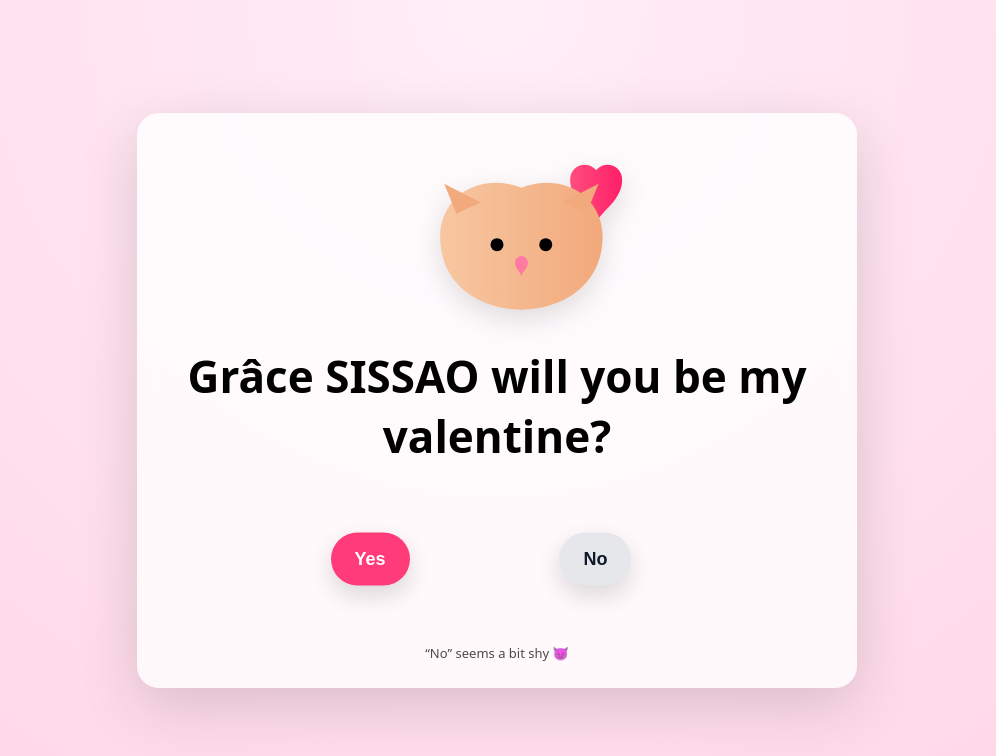
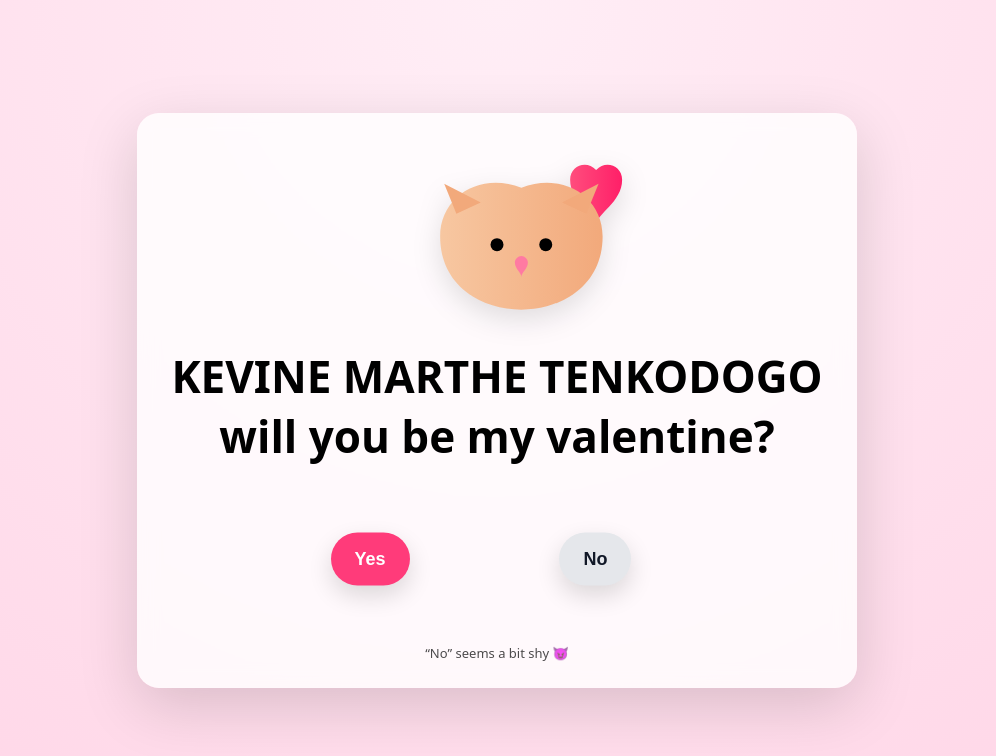
Before and after one commit to koriyiadieudonne-glitch/Valentine, a plain HTML site: page Grace.html in a window 1280 px wide. Shown: the whole page, without its empty margins (143-1139 px from the left). Drawn offline with nearby package versions, Linux system fonts and the light colour scheme.

Commit message:
Update index.html

```diff
--- a/Grace.html
+++ b/Grace.html
@@ -171,7 +171,7 @@
             fill="#ff7aa2"/>
     </svg>
 
-    <h1>Grâce SISSAO will you be my valentine?</h1>
+    <h1>KEVINE MARTHE TENKODOGO will you be my valentine?</h1>
 
     <section class="button-zone" id="zone">
       <button id="yesBtn">Yes</button>
```
